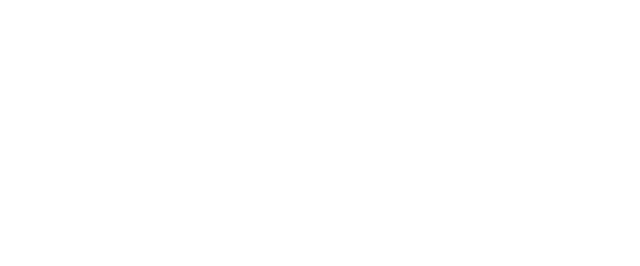
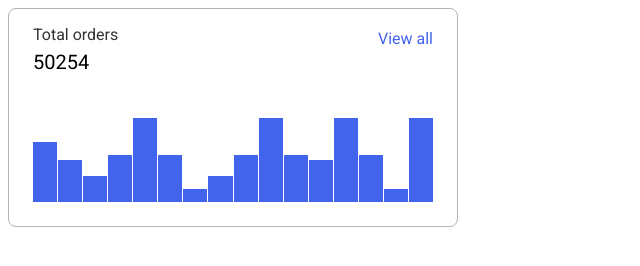
Before and after one commit to js-tasks-ru/htmlcss-20220919_konstantin-shavyrkin, a website: page 04-lection2/01-histogram/index.html in a window 1280 px wide. Shown: the whole page, without its empty margins (0-640 px from the left). Drawn offline with Linux system fonts and the light colour scheme.

Commit message:
add histogram

```diff
--- a/04-lection2/01-histogram/index.html
+++ b/04-lection2/01-histogram/index.html
@@ -6,6 +6,47 @@
         <link rel="stylesheet" href="./histogram.css">
     </head>
     <body>
+        <!-- Только для удобства выполнения задания -->
+        <div style="width: 450px">
+        <!-- Только для удобства выполнения задания -->
 
+            <div class="histogram">
+                <div class="histogram__head">
+                    <div class="histogram__total">
+                        <div class="histogram__title">
+                            Total orders
+                        </div>
+                        <div class="histogram__number">
+                            50254
+                        </div>
+                    </div>
+                    <div class="histogram__viewAll">
+                        <div class="histogram__button">
+                            <button class="linkViewButton">View all</button>
+                        </div>
+                    </div>
+
+                </div>
+                <div class="histogram__view">
+                    <div class="histogram__column histogram__column_50"></div>
+                    <div class="histogram__column histogram__column_35"></div>
+                    <div class="histogram__column histogram__column_22"></div>
+                    <div class="histogram__column histogram__column_39"></div>
+                    <div class="histogram__column histogram__column_70"></div>
+                    <div class="histogram__column histogram__column_39"></div>
+                    <div class="histogram__column histogram__column_11"></div>
+                    <div class="histogram__column histogram__column_22"></div>
+                    <div class="histogram__column histogram__column_39"></div>
+                    <div class="histogram__column histogram__column_70"></div>
+                    <div class="histogram__column histogram__column_39"></div>
+                    <div class="histogram__column histogram__column_35"></div>
+                    <div class="histogram__column histogram__column_70"></div>
+                    <div class="histogram__column histogram__column_39"></div>
+                    <div class="histogram__column histogram__column_11"></div>
+                    <div class="histogram__column histogram__column_70"></div>
+                </div>
+            </div>
+
+        </div>
     </body>
 </html>
--- a/assets/css/main.css
+++ b/assets/css/main.css
@@ -1,11 +1,12 @@
 @import '../fonts/fonts.css';
+@import '../../components/linkViewButton/linkViewButton.css';
 
 :root {
     --white: #ffffff;
     --black: #212429;
     --pink: #F784AD;
     --purple: #7048E8;
-    --blue: #374FC7;
+    --blue: #4263EB;
     --red: #F03D3E;
     --grey-1: #F8F9FA;
     --grey-2: #DDE2E5;
--- /dev/null
+++ b/components/linkViewButton/linkViewButton.css
@@ -0,0 +1,15 @@
+.linkViewButton {
+    background-color: transparent;
+    outline: 0;
+    border: 0;
+    margin: 0;
+    border-radius: 0;
+    padding: 0;
+    cursor: pointer;
+    user-select: none;
+    vertical-align: middle;
+    text-decoration: none;
+    color: inherit;
+    color: var(--blue);
+
+}
```
